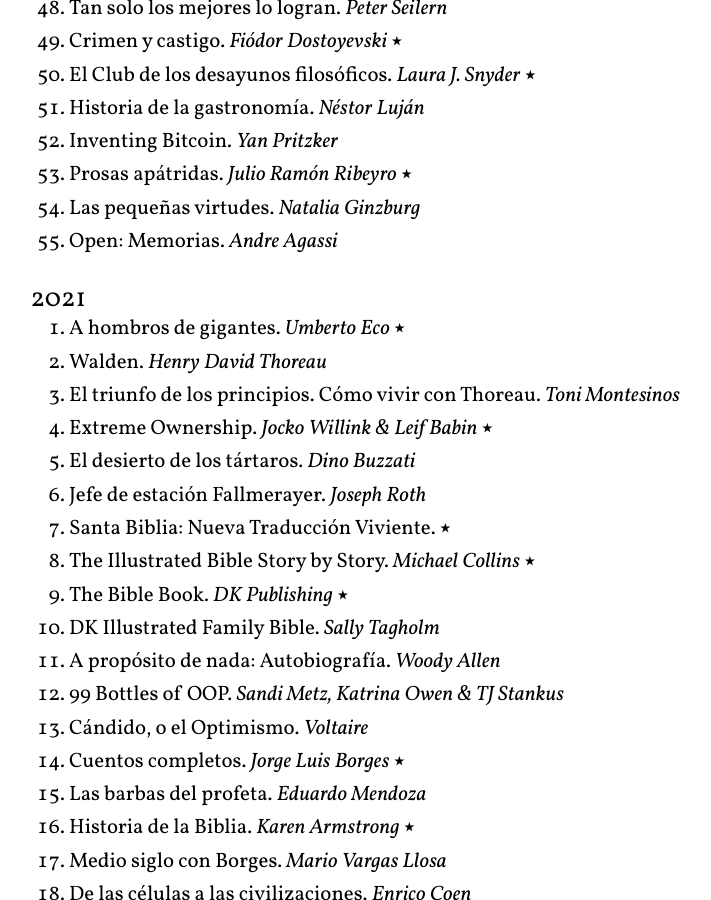
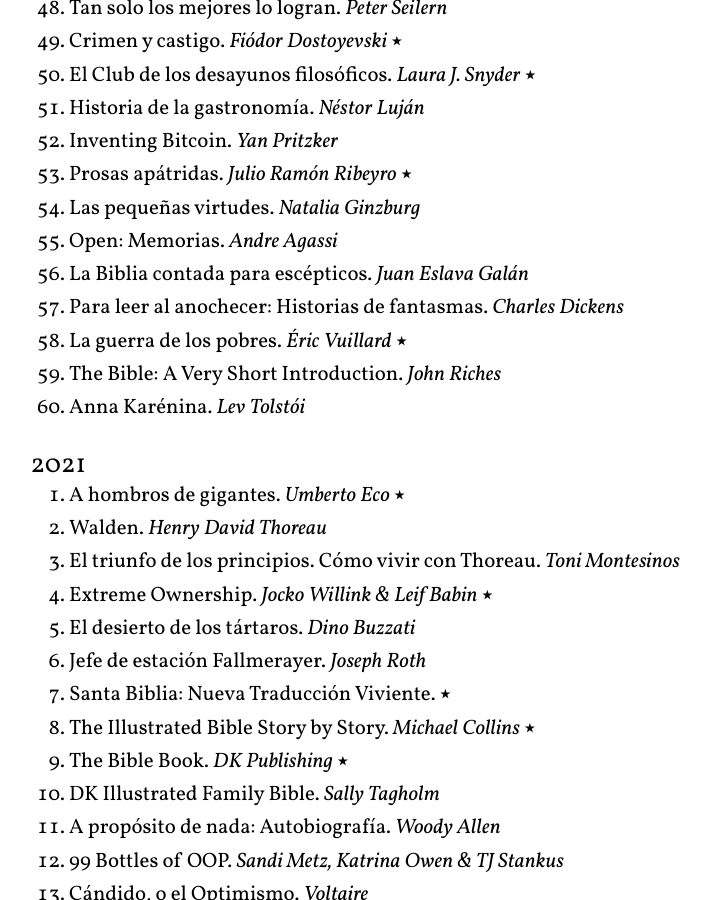
Before and after one commit to arturoherrero/arturoherrero.com, a Jekyll site: the page built from pages/books.md, in a window 1280 px wide and 900 px high, scrolled down 1886 px. Shown: the whole window, without its empty margins (220-931 px from the left). Built offline with Jekyll 4.4.1, drawn with Linux system fonts in a browser that asks for light colours.

Commit message:
Update lists

```diff
--- a/pages/books.md
+++ b/pages/books.md
@@ -65,6 +65,11 @@
 53. Prosas apátridas. *Julio Ramón Ribeyro* ⭑
 54. Las pequeñas virtudes. *Natalia Ginzburg*
 55. Open: Memorias. *Andre Agassi*
+56. La Biblia contada para escépticos. *Juan Eslava Galán*
+57. Para leer al anochecer: Historias de fantasmas. *Charles Dickens*
+58. La guerra de los pobres. *Éric Vuillard* ⭑
+59. The Bible: A Very Short Introduction. *John Riches*
+60. Anna Karénina. *Lev Tolstói*
 
 
 ### 2021
```
Also changed, not shown: pages/games.md (+1 -0 lines).
